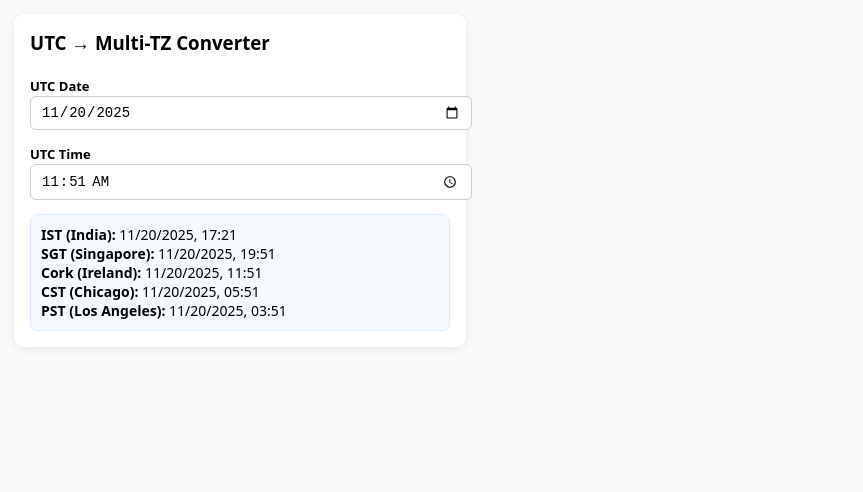
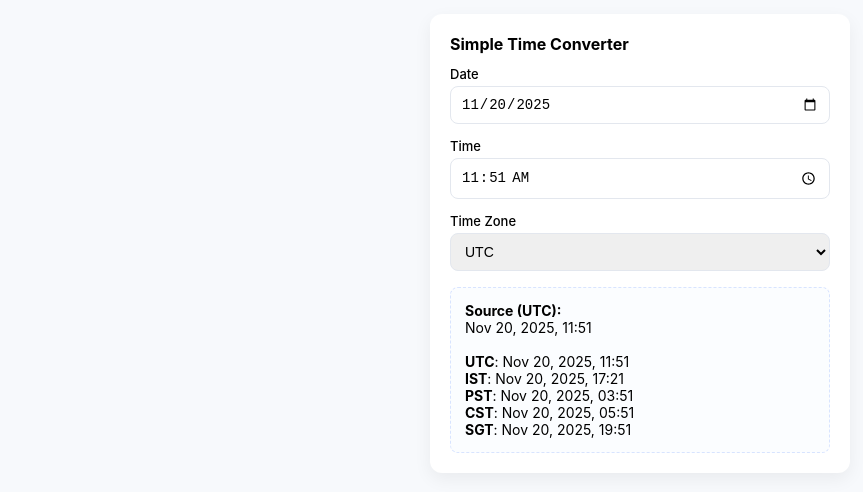
Before and after one commit to chan-k217/time-converter, a plain HTML site: page index.html in a window 1280 px wide. Shown: the whole page, without its empty margins (0-863 px from the left). Drawn offline with Linux system fonts and the light colour scheme.

Commit message:
Refactor HTML structure and styles for time converter

```diff
--- a/index.html
+++ b/index.html
@@ -1,128 +1,278 @@
 <!DOCTYPE html>
-<html>
+<html lang="en">
   <head>
     <meta charset="utf-8" />
-    <title>UTC Time Converter</title>
+    <meta name="viewport" content="width=device-width, initial-scale=1" />
+    <title>Time Converter</title>
     <style>
       body {
-        font-family: system-ui, Arial;
+        margin: 0;
+        font-family: Inter, system-ui, sans-serif;
+        background: #f7f9fc;
         padding: 14px;
-        margin: 0;
-        background: #fafafa;
+        box-sizing: border-box;
       }
+
       .card {
         background: #fff;
-        border-radius: 10px;
-        padding: 16px;
-        box-shadow: 0 2px 10px rgba(0, 0, 0, 0.08);
+        padding: 20px;
+        border-radius: 12px;
         max-width: 420px;
+        width: 100%;
+        margin: auto;
+        box-shadow: 0 6px 18px rgba(0, 0, 0, 0.06);
+        box-sizing: border-box;
       }
+
       label {
         font-size: 13px;
-        font-weight: 600;
+        font-weight: 500;
+        display: block;
+        margin-bottom: 4px;
       }
-      input {
-        padding: 7px 10px;
-        border-radius: 6px;
-        border: 1px solid #ccc;
+
+      input,
+      select {
+        width: 100%;
+        padding: 9px 10px;
+        border-radius: 8px;
+        border: 1px solid #e3e7ee;
         font-size: 14px;
-        width: 100%;
+        box-sizing: border-box;
       }
-      .row {
-        margin-bottom: 12px;
+
+      .field {
+        margin-bottom: 14px;
       }
-      .out {
-        margin-top: 14px;
+
+      .result {
+        margin-top: 16px;
+        background: #fbfdff;
+        border: 1px dashed #d8e4ff;
+        padding: 14px;
+        border-radius: 8px;
         font-size: 14px;
-        background: #f5faff;
-        padding: 10px;
-        border-radius: 8px;
-        border: 1px solid #dbe8ff;
+        word-break: break-word;
+        box-sizing: border-box;
+      }
+
+      .muted {
+        font-size: 12px;
+        color: #666;
       }
     </style>
   </head>
+
   <body>
     <div class="card">
-      <h3 style="margin-top: 0">UTC → Multi-TZ Converter</h3>
+      <h2 style="font-size: 16px; margin: 0 0 12px">Simple Time Converter</h2>
 
-      <div class="row">
-        <label>UTC Date</label><br />
-        <input type="date" id="utcDate" />
+      <div class="field">
+        <label>Date</label>
+        <input type="date" id="dateInput" />
       </div>
 
-      <div class="row">
-        <label>UTC Time</label><br />
-        <input type="time" id="utcTime" step="60" />
+      <div class="field">
+        <label>Time</label>
+        <input type="time" id="timeInput" />
       </div>
 
-      <div class="out" id="output">Enter details above.</div>
+      <div class="field">
+        <label>Time Zone</label>
+        <select id="tzInput">
+          <option value="UTC">UTC</option>
+          <option value="Asia/Kolkata">IST (Asia/Kolkata)</option>
+          <option value="America/Los_Angeles">PST (America/Los_Angeles)</option>
+          <option value="America/Chicago">CST (America/Chicago)</option>
+          <option value="Asia/Singapore">SGT (Asia/Singapore)</option>
+        </select>
+      </div>
+
+      <div class="result" id="result">
+        <div class="muted">Converted results will appear here.</div>
+      </div>
     </div>
+    <script>
+      /*
+  Robust approach:
+  - Given date components (Y,M,D,h,m) and an IANA timezone (tz),
+    we need the epoch (ms since 1970-01-01 UTC) that corresponds
+    to that wall-clock time in that timezone.
+  - We perform a small binary search (within ±36 hours) to find an epoch
+    whose Intl-formatted parts (in that tz) match the requested components.
+  - This handles DST transitions correctly and is fast for single conversions.
+*/
 
-    <script>
-      function pad(n) {
-        return String(n).padStart(2, "0");
+      const dateInput = document.getElementById("dateInput");
+      const timeInput = document.getElementById("timeInput");
+      const tzInput = document.getElementById("tzInput");
+      const resultDiv = document.getElementById("result");
+
+      // defaults: date = today, time = now (local)
+      (function setDefaults() {
+        const now = new Date();
+        const local = new Date(now.getTime() - now.getTimezoneOffset() * 60000);
+        dateInput.value = local.toISOString().slice(0, 10); // YYYY-MM-DD
+        timeInput.value = local.toISOString().slice(11, 16); // HH:MM
+      })();
+
+      /* Helper: format a given epoch (ms) into parts according to tz,
+   returning numeric object {Y, M, D, h, m, s} */
+      function partsForEpoch(epochMs, tz) {
+        const dtf = new Intl.DateTimeFormat("en-US", {
+          timeZone: tz,
+          hour12: false,
+          year: "numeric",
+          month: "2-digit",
+          day: "2-digit",
+          hour: "2-digit",
+          minute: "2-digit",
+          second: "2-digit",
+        });
+        const parts = dtf.formatToParts(new Date(epochMs));
+        const obj = {};
+        for (const p of parts) {
+          if (p.type === "year") obj.Y = Number(p.value);
+          if (p.type === "month") obj.M = Number(p.value);
+          if (p.type === "day") obj.D = Number(p.value);
+          if (p.type === "hour") obj.h = Number(p.value);
+          if (p.type === "minute") obj.m = Number(p.value);
+          if (p.type === "second") obj.s = Number(p.value);
+        }
+        return obj;
+      }
+
+      /* Compare two part-objects (only Y,M,D,h,m) */
+      function compareParts(a, b) {
+        if (a.Y !== b.Y) return a.Y - b.Y;
+        if (a.M !== b.M) return a.M - b.M;
+        if (a.D !== b.D) return a.D - b.D;
+        if (a.h !== b.h) return a.h - b.h;
+        if (a.m !== b.m) return a.m - b.m;
+        return 0;
+      }
+
+      /* Find epoch (ms) for the given wall-clock in timezone tz.
+   Returns epoch ms or null if not found within window. */
+      function wallTimeToEpoch(Y, M, D, h, m, tz) {
+        // target object
+        const target = { Y: Y, M: M, D: D, h: h, m: m };
+
+        // naive center: treat the wall-clock as if it were UTC to get a center epoch
+        // (this is just an anchor for a small window - good heuristic)
+        const center = Date.UTC(Y, M - 1, D, h, m);
+
+        // search ±36 hours to cover DST jumps and edge cases
+        const windowMs = 36 * 3600 * 1000;
+        let low = center - windowMs;
+        let high = center + windowMs;
+
+        // Binary search for epoch such that formatted parts match target
+        // We'll run up to ~40 iterations (enough for ms precision) but will break early
+        let found = null;
+        for (let iter = 0; iter < 45 && low <= high; iter++) {
+          const mid = Math.floor((low + high) / 2);
+          const p = partsForEpoch(mid, tz);
+          const cmp = compareParts(p, target);
+          if (cmp === 0) {
+            // We found an epoch that matches the wall-clock to the minute.
+            found = mid;
+            // but there might be multiple ms that format to the same minute;
+            // move left to find the earliest matching ms (deterministic)
+            high = mid - 1;
+          } else if (cmp < 0) {
+            low = mid + 1;
+          } else {
+            high = mid - 1;
+          }
+        }
+
+        if (found !== null) {
+          // normalize to the start of that minute (zero seconds) for stability
+          // find epoch within [found, found+60000) that has seconds = 0 formatted
+          // we'll scan a small forward window (0..59999ms) for the first match that still maps to same YMDhm
+          const base = found;
+          for (let add = 0; add < 60000; add++) {
+            const candidate = base + add;
+            const p = partsForEpoch(candidate, tz);
+            if (p.Y === Y && p.M === M && p.D === D && p.h === h && p.m === m) {
+              return candidate;
+            }
+          }
+          // fallback
+          return found;
+        }
+
+        // not found (rare) — return null
+        return null;
+      }
+
+      function fmtInstant(epochMs, tz) {
+        return new Intl.DateTimeFormat("en-US", {
+          timeZone: tz,
+          year: "numeric",
+          month: "short",
+          day: "2-digit",
+          hour: "2-digit",
+          minute: "2-digit",
+          hour12: false,
+        }).format(new Date(epochMs));
       }
 
       function convert() {
-        const d = document.getElementById("utcDate").value;
-        const t = document.getElementById("utcTime").value;
+        const d = dateInput.value;
+        const t = timeInput.value;
+
         if (!d || !t) {
-          document.getElementById("output").innerHTML = "Enter details above.";
+          resultDiv.innerHTML =
+            '<div class="muted">Please enter both date and time.</div>';
           return;
         }
 
         const [Y, M, D] = d.split("-").map(Number);
         const [h, m] = t.split(":").map(Number);
+        const srcTZ = tzInput.value;
 
-        // Create UTC date object
-        const utc = new Date(Date.UTC(Y, M - 1, D, h, m));
+        // Compute the exact epoch (ms) for the wall-clock in srcTZ
+        const epoch = wallTimeToEpoch(Y, M, D, h, m, srcTZ);
+        if (epoch === null) {
+          resultDiv.innerHTML =
+            '<div class="muted">Could not resolve the specified time in that timezone. Try a nearby minute.</div>';
+          return;
+        }
 
+        // Display source and conversions
         const zones = {
-          "IST (India)": "Asia/Kolkata",
-          "SGT (Singapore)": "Asia/Singapore",
-          "Cork (Ireland)": "Europe/Dublin",
-          "CST (Chicago)": "America/Chicago",
-          "PST (Los Angeles)": "America/Los_Angeles",
+          UTC: "UTC",
+          IST: "Asia/Kolkata",
+          PST: "America/Los_Angeles",
+          CST: "America/Chicago",
+          SGT: "Asia/Singapore",
         };
 
-        let html = "";
+        let html = `<div><strong>Source (${srcTZ}):</strong><br>${fmtInstant(
+          epoch,
+          srcTZ
+        )}<br/><br/>`;
+
         for (const [label, tz] of Object.entries(zones)) {
-          const fmt = new Intl.DateTimeFormat("en-US", {
-            timeZone: tz,
-            year: "numeric",
-            month: "2-digit",
-            day: "2-digit",
-            hour: "2-digit",
-            minute: "2-digit",
-            hour12: false,
-          }).format(utc);
-          html += `<div><b>${label}:</b> ${fmt}</div>`;
+          html += `<div><strong>${label}</strong>: ${fmtInstant(
+            epoch,
+            tz
+          )}</div>`;
         }
+        html += `</div>`;
 
-        document.getElementById("output").innerHTML = html;
+        resultDiv.innerHTML = html;
       }
 
-      // Defaults: today’s date & current UTC rounded to minutes
-      (function init() {
-        const now = new Date();
-        const utcNow = new Date(
-          now.getTime() + now.getTimezoneOffset() * 60000
-        );
+      // event listeners
+      dateInput.addEventListener("input", convert);
+      timeInput.addEventListener("input", convert);
+      tzInput.addEventListener("input", convert);
 
-        document.getElementById(
-          "utcDate"
-        ).value = `${utcNow.getUTCFullYear()}-${pad(
-          utcNow.getUTCMonth() + 1
-        )}-${pad(utcNow.getUTCDate())}`;
-
-        document.getElementById("utcTime").value = `${pad(
-          utcNow.getUTCHours()
-        )}:${pad(utcNow.getUTCMinutes())}`;
-
-        document.getElementById("utcDate").addEventListener("input", convert);
-        document.getElementById("utcTime").addEventListener("input", convert);
-        convert();
-      })();
+      // initial render
+      convert();
     </script>
   </body>
 </html>
```
